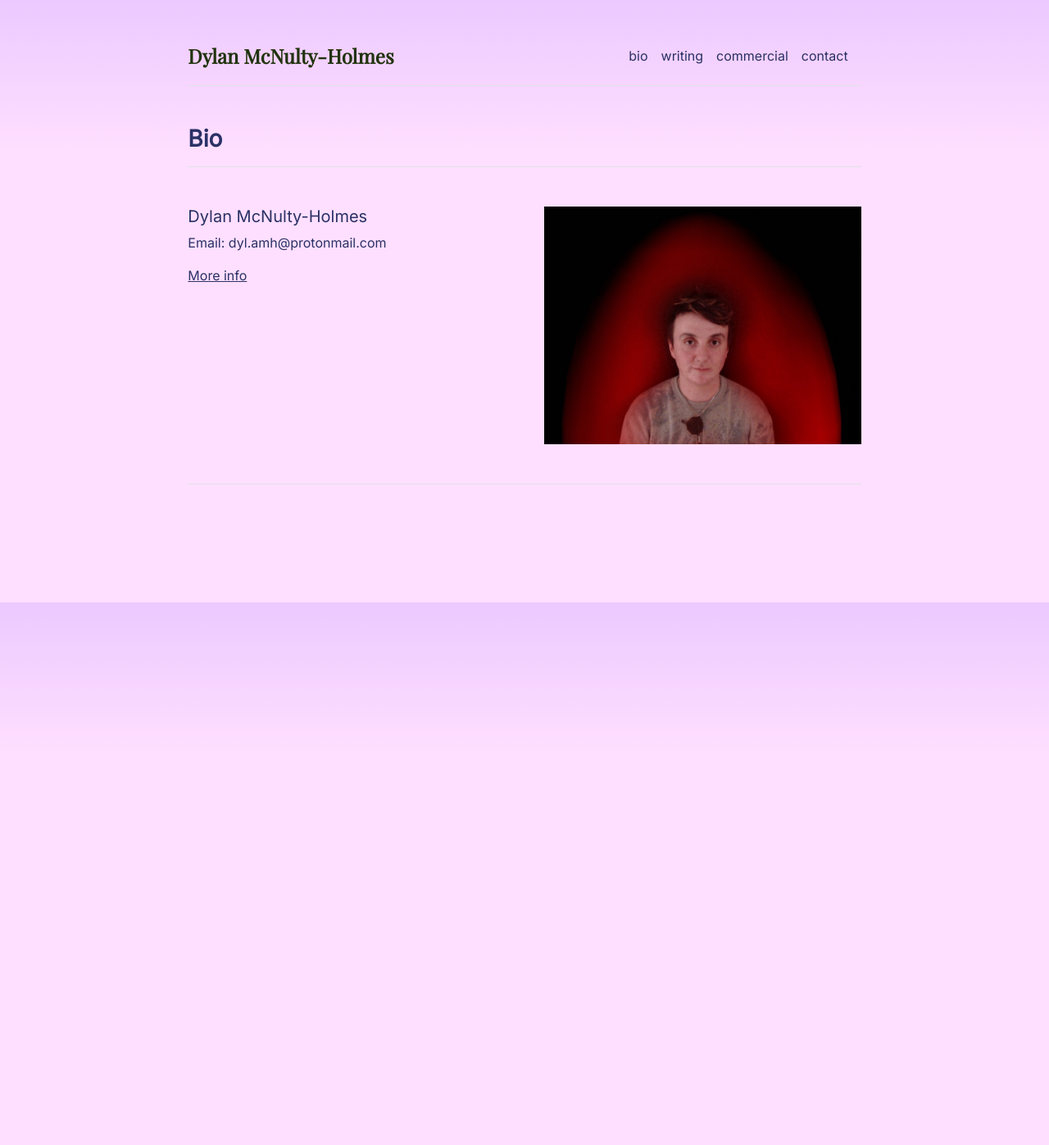
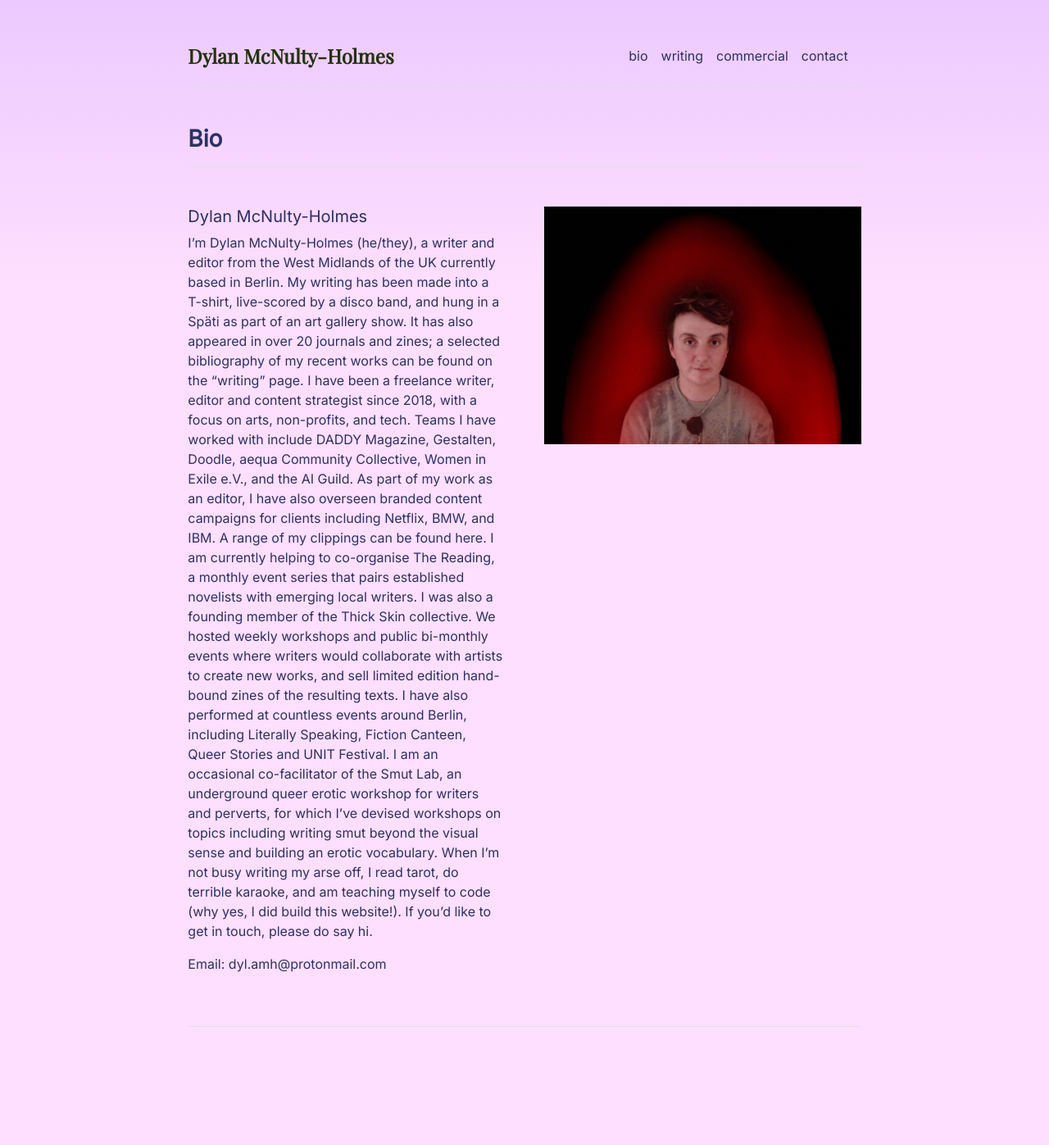
Before and after one commit to dyl-amh/website, a Jekyll site: the page built from bio.md, in a window 1280 px wide. Shown: the whole page at 82% size. Built offline with Jekyll 4.4.1, drawn with Linux system fonts in a browser that asks for light colours; before the commit the page ends 900 px from its top, so only the background shows below that.

Commit message:
experimenting with bio page

```diff
--- a/_data/settings.yml
+++ b/_data/settings.yml
@@ -5,7 +5,15 @@ menu:
 - {name: 'contact', url: '/contact'}
 
 people:
-- {name: 'Dylan McNulty-Holmes', email: 'dyl.amh@protonmail.com', image: 'assets/img/dylan-mcnulty-holmes.jpg', url: '/about'}
+- {name: 'Dylan McNulty-Holmes', email: 'dyl.amh@protonmail.com', image: 'assets/img/dylan-mcnulty-holmes.jpg', url: '/about', bio: 'I’m Dylan McNulty-Holmes (he/they), a writer and editor from the West Midlands of the UK currently based in Berlin. My writing has been made into a T-shirt, live-scored by a disco band, and hung in a Späti as part of an art gallery show. It has also appeared in over 20 journals and zines; a selected bibliography of my recent works can be found on the “writing” page.
+
+I have been a freelance writer, editor and content strategist since 2018, with a focus on arts, non-profits, and tech. Teams I have worked with include DADDY Magazine, Gestalten, Doodle, aequa Community Collective, Women in Exile e.V., and the AI Guild. As part of my work as an editor, I have also overseen branded content campaigns for clients including Netflix, BMW, and IBM. A range of my clippings can be found here.
+
+I am currently helping to co-organise The Reading, a monthly event series that pairs established novelists with emerging local writers. I was also a founding member of the Thick Skin collective. We hosted weekly workshops and public bi-monthly events where writers would collaborate with artists to create new works, and sell limited edition hand-bound zines of the resulting texts. I have also performed at countless events around Berlin, including Literally Speaking, Fiction Canteen, Queer Stories and UNIT Festival.
+
+I am an occasional co-facilitator of the Smut Lab, an underground queer erotic workshop for writers and perverts, for which I’ve devised workshops on topics including writing smut beyond the visual sense and building an erotic vocabulary.
+
+When I’m not busy writing my arse off, I read tarot, do terrible karaoke, and am teaching myself to code (why yes, I did build this website!). If you’d like to get in touch, please do say hi.'}
 
 
 courses:
--- a/_layouts/people.html
+++ b/_layouts/people.html
@@ -9,8 +9,8 @@ layout: default
 <div class="row g-5 mb-5">
   <div class="col-md-6">
     <h5>{{ person.name }}</h5>
+    <p> {{ person.bio }}</p>
     <p>Email: {{ person.email }}</p>
-    <p><a href="{{ site.github.url }}/people/{{ person.url }}">More info</a></p>
   </div>
   <div class="col-md-6">
     <img src="{{ site.github.url }}/{{ person.image }}" alt="Dylan McNulty-Holmes" width="100%">
```
